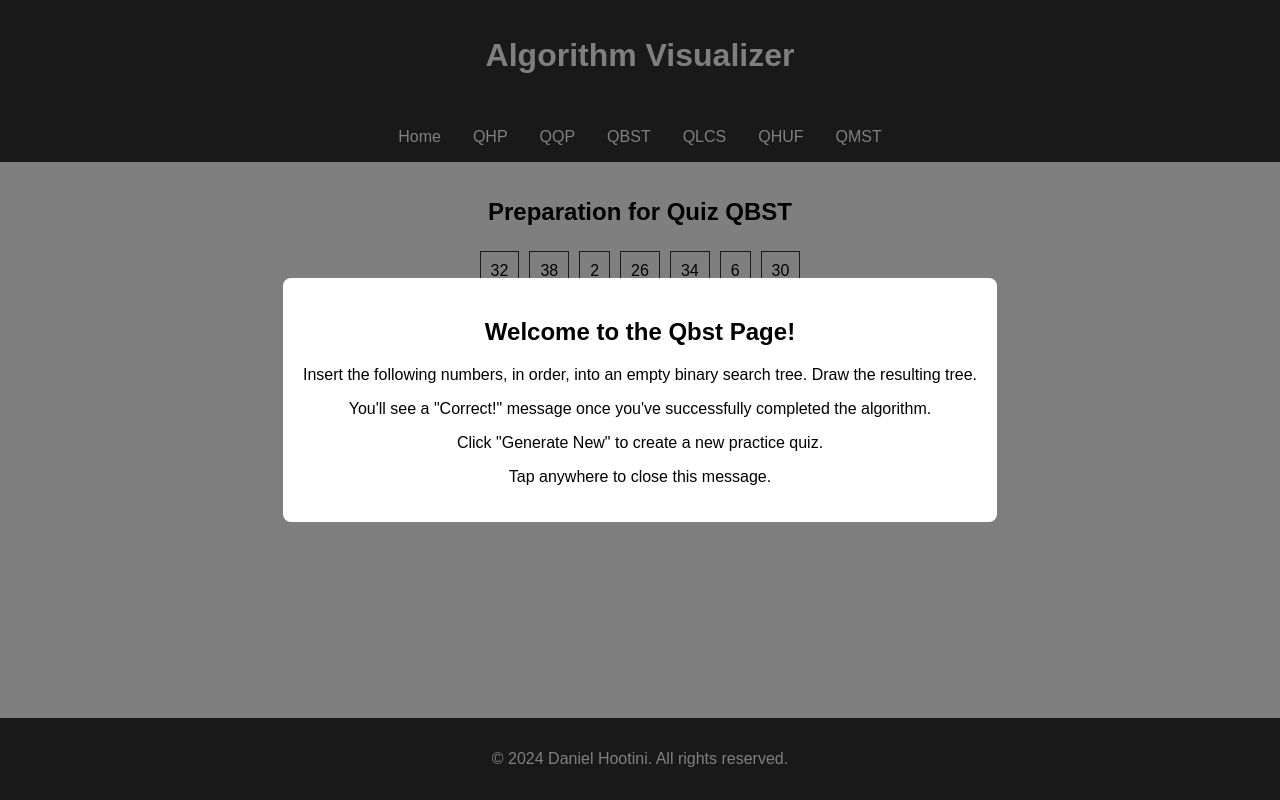
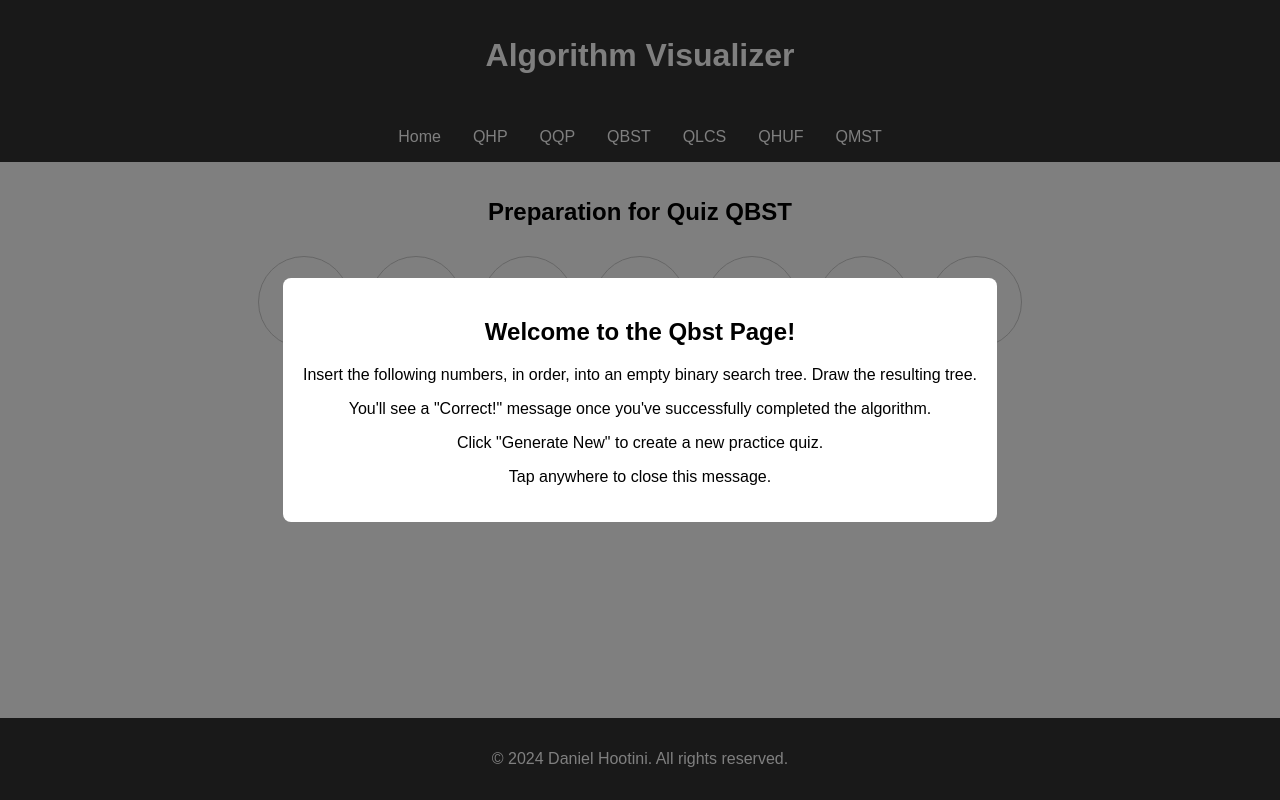
Before and after one commit to DanielH987/algorithm-visualizer, a React (Create React App) app: page /qbst in a window 1280 px wide. Built offline with nearby package versions, Linux system fonts and the light colour scheme.

Commit message:
refactor: Update BinarySearchTree styles for better readability and user experience

```diff
--- a/src/components/BinarySearchTree/BinarySearchTree.css
+++ b/src/components/BinarySearchTree/BinarySearchTree.css
@@ -1,10 +1,28 @@
 .node {
-  padding: 10px;
-  border: 1px solid #333;
-  margin: 5px;
+  margin: 10px;
+  padding: 20px;
+  border: 1px solid #ccc;
+  text-align: center;
+  background-color: #fff;
+  border-radius: 50%;
+  width: 50px;
+  height: 50px;
   display: inline-block;
+  line-height: 50px;
   cursor: pointer;
-  background-color: white;
+  transition: background-color 0.3s;
+  vertical-align: middle;
+}
+
+.node:hover {
+  background-color: #f0f0f0;
+}
+
+.node.placed {
+  cursor: default;
+}
+.node.placed:hover {
+  background-color: #fff;
 }
 
 .bst-container {
@@ -18,20 +36,24 @@
   text-align: center;
 }
 
+.bst-slot {
+  padding: 5px;
+  border: 2px dashed #ccc;
+  min-width: 50px;
+  min-height: 30px;
+  height: auto;
+  display: flex;
+  align-items: center;
+  justify-content: center;
+  box-sizing: border-box;
+}
+
 .bst-children {
   display: flex;
   justify-content: space-between;
-  margin-top: 10px;
-}
-
-.bst-slot {
-  padding: 20px;
-  border: 2px dashed #ccc;
-  min-width: 100px;
-  min-height: 50px;
-  display: flex;
-  align-items: center;
-  justify-content: center;
+  gap: 10px;
+  flex-wrap: wrap;
+  margin-top: 5px;
 }
 
 .highlight {
@@ -43,9 +65,8 @@
 }
 
 .node-pool {
-  display: flex;
+  display: inline-block;
   justify-content: center;
-  margin-bottom: 20px;
 }
 
 .correct-tree .bst-node {
```
